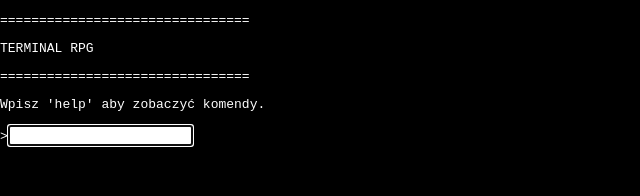
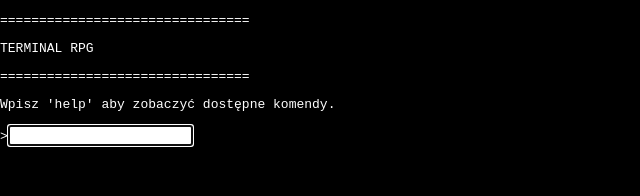
Before and after one commit to Sebastian-bip/DungeonGame, a Next.js app: page / in a window 1280 px wide. Shown: the top 196 px of the page, without its empty margins (0-640 px from the left). Built offline with nearby package versions, Linux system fonts and the light colour scheme.

Commit message:
Naprawienie terminalu

```diff
--- a/src/app/components/Terminal.tsx
+++ b/src/app/components/Terminal.tsx
@@ -12,16 +12,14 @@ export default function Terminal() {
         "          TERMINAL RPG",
         "================================",
         "",
-        "Wpisz 'help' aby zobaczyć komendy.",
+        "Wpisz 'help' aby zobaczyć dostępne komendy.",
         ""
     ]);
 
 
-    function executeCommand(command: string) {
+    function executeCommand(command: string): string[] {
 
-        const cmd = command
-            .trim()
-            .toLowerCase();
+        const cmd = command.trim().toLowerCase();
 
 
         switch (cmd) {
@@ -34,7 +32,7 @@ export default function Terminal() {
                     "help      - pokazuje listę komend",
                     "clear     - czyści terminal",
                     "about     - informacje o grze",
-                    "test      - test działania"
+                    "test      - sprawdza działanie systemu"
                 ];
 
 
@@ -77,21 +75,24 @@ export default function Terminal() {
 
 
     function handleSubmit(
-        e: React.FormEvent
+        e: React.FormEvent<HTMLFormElement>
     ) {
 
         e.preventDefault();
 
 
-        const result =
-            executeCommand(input);
+        const commandResult = executeCommand(input);
 
+
+        if (input.trim().toLowerCase() !== "clear") {
 
             setHistory(prev => [
                 ...prev,
                 `> ${input}`,
-            ...result
+                ...commandResult
             ]);
+
+        }
 
 
         setInput("");
@@ -102,98 +103,47 @@ export default function Terminal() {
 
     return (
 
-        <main
-            className="
-                min-h-screen
-                bg-black
-                text-green-400
-                font-mono
-                p-6
-            "
-        >
+        <main className="min-h-screen bg-black text-green-400 font-mono p-6">
 
-            <div
-                className="
-                    max-w-4xl
-                    mx-auto
-                    border
-                    border-green-700
-                    rounded-lg
-                    p-5
-                    min-h-[500px]
-                    shadow-lg
-                    shadow-green-900/20
-                "
-            >
+            <div className="max-w-4xl mx-auto min-h-[500px] border border-green-700 rounded-lg p-5 shadow-lg shadow-green-900/20">
 
-                <div
-                    className="
-                        space-y-1
-                        whitespace-pre-wrap
-                    "
-                >
 
-                    {
-                        history.map(
-                            (line, index) => (
+                <div className="space-y-1 whitespace-pre-wrap">
 
-                                <p
-                                    key={index}
-                                >
+                    {history.map((line, index) => (
+
+                        <p key={index}>
                             {line}
                         </p>
 
-                            )
-                        )
-                    }
+                    ))}
 
                 </div>
 
 
+
                 <form
                     onSubmit={handleSubmit}
-                    className="
-                        flex
-                        mt-4
-                    "
+                    className="flex mt-4"
                 >
 
-                    <span
-                        className="
-                            mr-2
-                            text-green-500
-                        "
-                    >
+                    <span className="mr-2 text-green-500">
                         {">"}
                     </span>
 
 
                     <input
-
                         autoFocus
-
                         value={input}
-
-                        onChange={
-                            e =>
-                            setInput(
-                                e.target.value
-                            )
-                        }
-
-                        className="
-                            flex-1
-                            bg-transparent
-                            outline-none
-                            text-green-400
-                            caret-green-400
-                        "
-
+                        onChange={(e) => setInput(e.target.value)}
+                        className="flex-1 bg-transparent outline-none text-green-400 caret-green-400"
                     />
 
                 </form>
 
+
             </div>
+
 
         </main>
 
```
Lines whose indentation alone changed are shown as unchanged.
